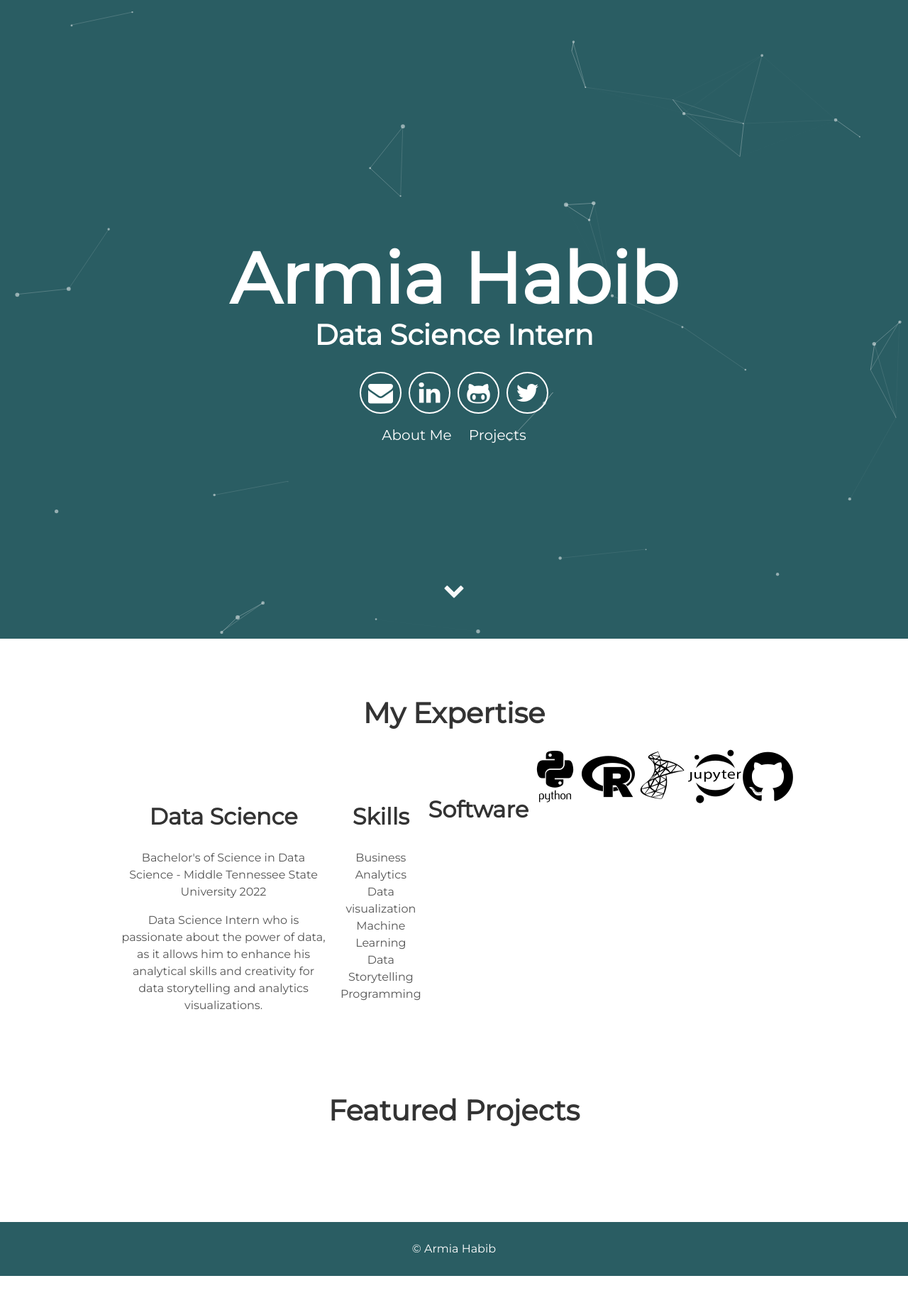
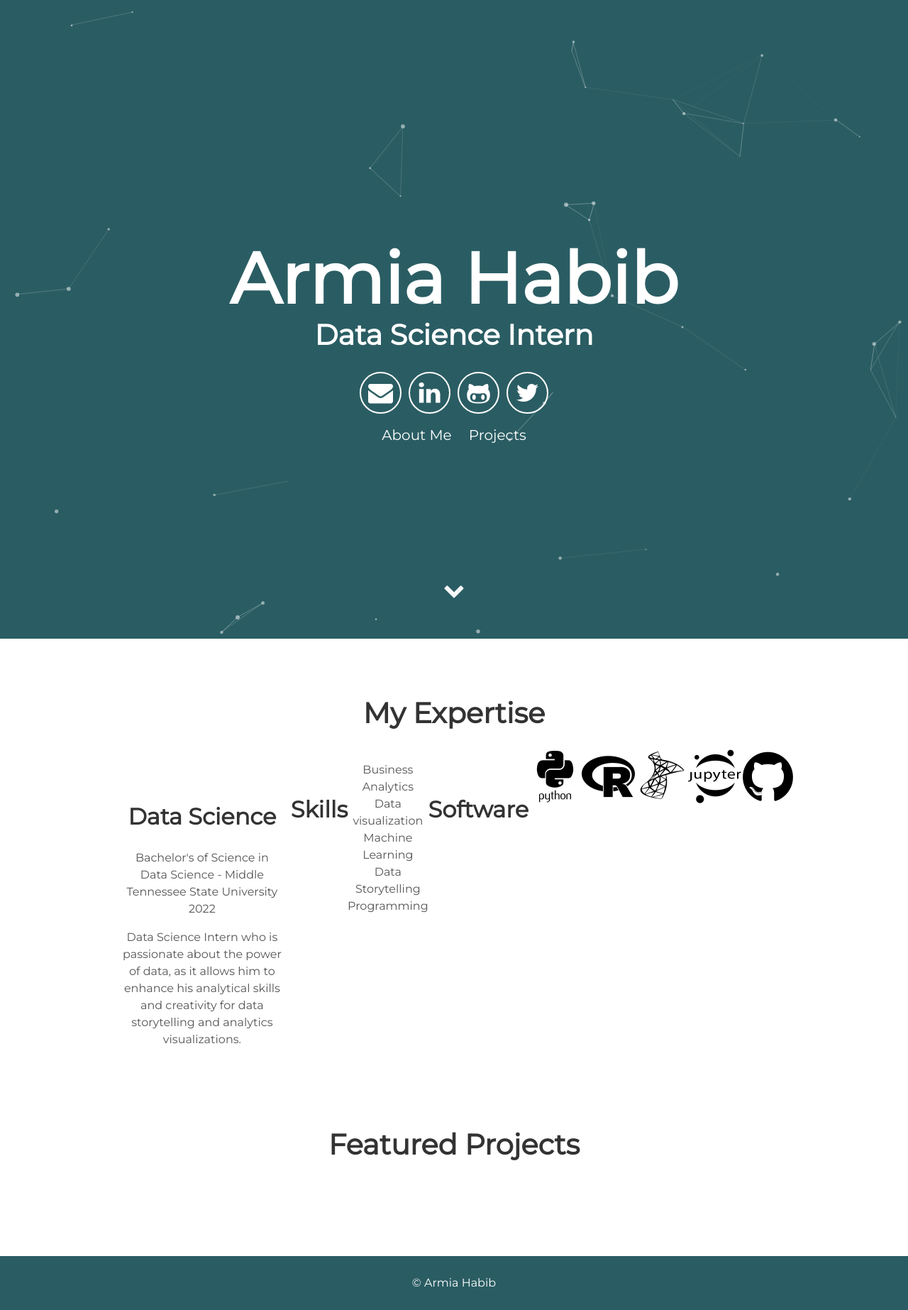
Before and after one commit to dfarone02/dfarone02.github.io, a Jekyll site: the page built from index.html, in a window 1280 px wide. Shown: the whole page at 71% size. Built offline with Jekyll 4.4.1, drawn with Linux system fonts in a browser that asks for light colours; nearby versions of some CDN libraries; before the commit the page ends 1798 px from its top, so only the background shows below that.

Commit message:
Update about.html

```diff
--- a/_includes/about.html
+++ b/_includes/about.html
@@ -3,15 +3,13 @@
   <p> {{site.user_description}} </p>
 </div>
   <div class="user">
-    <div class="tech">
+   <div class="tech">
      <h2>Data Science</h2>
      <p>Bachelor's of Science in Data Science - Middle Tennessee State University 2022 </p>
      <p>Data Science Intern who is passionate about the power of data, as it allows him to enhance his analytical skills and creativity for data storytelling and analytics visualizations. </p>
      </div>
-   <div class="tech">
     <h2>Skills</h2>
      <p>Business Analytics<br>Data visualization<br>Machine Learning<br>Data Storytelling<br>Programming</p>
-    </div>
      <h2>Software</h2>
      <i class="devicon-python-plain-wordmark blackiconcolor"></i>
      <i class="devicon-r-plain blackiconcolor"></i>
```
